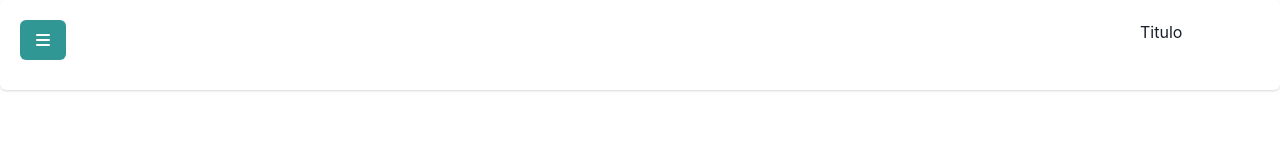
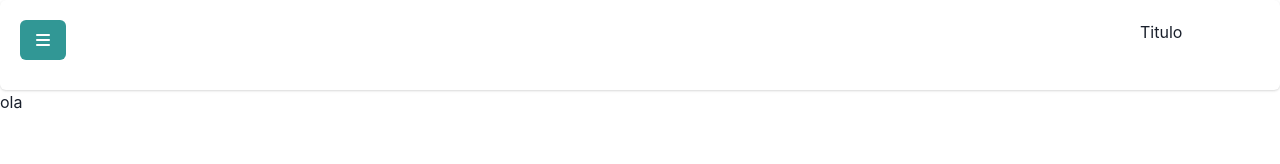
Before and after one commit to Usuario255/React-Com-StackBlitz, a React (Create React App) app: page / in a window 1280 px wide. Shown: the top 164 px of the page. Built offline with nearby package versions, Linux system fonts and the light colour scheme.

Commit message:
instalação react router dom

```diff
--- a/src/App.js
+++ b/src/App.js
@@ -1,17 +1,17 @@
 import React from 'react';
+import { Outlet } from 'react-router-dom';
 import { ChakraProvider } from '@chakra-ui/react';
 //Componente
-import Home from './components/views/home.jsx';
 import NavBar from './components/shared/nav-bar/nav-bar.jsx';
 // Style
 import './style.css';
 
 export default function App() {
   return (
-    <div>
+    <div className="App">
       <ChakraProvider>
-        <NavBar/>
-        <Home />
+        <NavBar />
+        <Outlet> </Outlet>
       </ChakraProvider>
     </div>
   );
--- a/src/components/shared/nav-bar/nav-bar.css
+++ b/src/components/shared/nav-bar/nav-bar.css
@@ -1,9 +1,9 @@
 .menu {
   background-color: rgb(251, 253, 255);
-  color: rgb(255, 38, 0);
+  color: rgb(255, 38, 9);
 }
 :hover.menu {
-  background-color: rgb(255, 38, 0);
+  background-color: rgb(255, 38, 9);
   color: rgb(251, 253, 255);
 }
 .logo {
--- a/src/components/views/home.jsx
+++ b/src/components/views/home.jsx
@@ -2,7 +2,7 @@ import React from 'react';
 [];
 
 const Home = () => {
-  return <></>;
+  return <>ola</>;
 };
 
 export default Home;
--- a/src/index.js
+++ b/src/index.js
@@ -1,13 +1,20 @@
 import React, { StrictMode } from 'react';
 import { createRoot } from 'react-dom/client';
-
+import { BrowserRouter, Routes, Route } from 'react-router-dom';
 import App from './App';
+import Home from './components/views/home.jsx';
 
 const rootElement = document.getElementById('root');
 const root = createRoot(rootElement);
 
 root.render(
   <StrictMode>
-    <App />
+    <BrowserRouter>
+      <Routes>
+        <Route element={<App />}>
+          <Route path="/" element={<Home />}></Route>
+        </Route>
+      </Routes>
+    </BrowserRouter>
   </StrictMode>
 );
```
